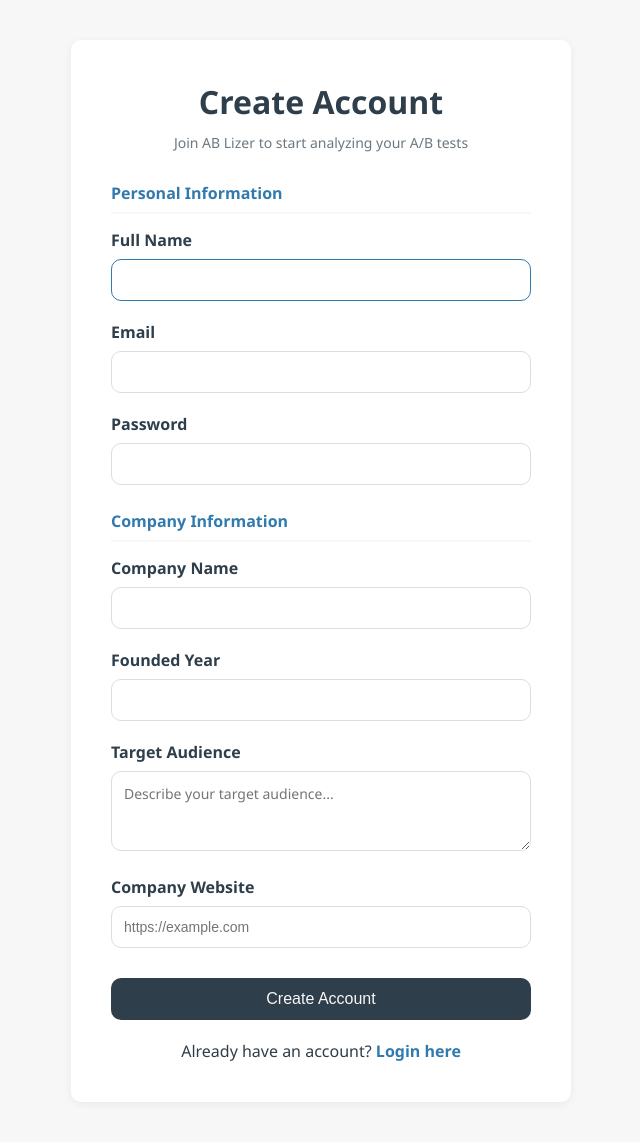
After one commit to henrikhorn106/ab-lizer, a Flask app: page /register in a window 1280 px wide. The commit adds this page. Shown: the whole page, without its empty margins (319-959 px from the left). Run offline with Flask 3, Linux system fonts and the light colour scheme.

Commit message:
Added login and registration

```diff
--- a/app.py
+++ b/app.py
@@ -13,11 +13,13 @@ a connected database for test storage, and an AI layer that turns data into acti
 """
 
 import os
+from functools import wraps
+from werkzeug.security import generate_password_hash, check_password_hash
 
-from flask import Flask, render_template, request, redirect, url_for, flash, jsonify
+from flask import Flask, render_template, request, redirect, url_for, flash, jsonify, session
 
 from data.db_manager import DBManager
-from data.models import db
+from data.models import db, users
 from routes.ai import generate_ai_recommendation, generate_ai_summary, generate_test_description
 from utils.utils import two_proportion_z_test, transform_test_data, calculate_increase_percent
 
@@ -26,10 +28,26 @@ app = Flask(__name__)
 basedir = os.path.abspath(os.path.dirname(__file__))
 app.config['SQLALCHEMY_DATABASE_URI'] = f"sqlite:///{os.path.join(basedir, 'data/database.db')}"
 app.config['SQLALCHEMY_TRACK_MODIFICATIONS'] = False
+app.config['SECRET_KEY'] = os.environ.get('SECRET_KEY', 'dev-secret-key-change-in-production')
 
 db.init_app(app)
 
 db_manager = DBManager()
+
+
+# =================================================================
+# AUTHENTICATION
+# =================================================================
+
+def login_required(f):
+    """Decorator to require login for protected routes"""
+    @wraps(f)
+    def decorated_function(*args, **kwargs):
+        if 'user_id' not in session:
+            flash('Please log in to access this page.', 'error')
+            return redirect(url_for('login'))
+        return f(*args, **kwargs)
+    return decorated_function
 
 
 # =================================================================
@@ -52,12 +70,92 @@ def get_initials(name):
 
 
 # =================================================================
+# LOGIN & REGISTRATION
+# =================================================================
+
+@app.route("/login", methods=["GET", "POST"])
+def login():
+    """Handle user login"""
+    if request.method == "POST":
+        email = request.form.get("email")
+        password = request.form.get("password")
+
+        # Get user by email
+        user = db.session.query(users).filter_by(email=email).first()
+
+        if user and user.password_hash and check_password_hash(user.password_hash, password):
+            # Login successful
+            session['user_id'] = user.id
+            session['user_name'] = user.name
+            flash('Login successful!', 'success')
+            return redirect(url_for('home_page'))
+        else:
+            flash('Invalid email or password', 'error')
+
+    return render_template("login.html")
+
+
+@app.route("/register", methods=["GET", "POST"])
+def register():
+    """Handle user registration"""
+    if request.method == "POST":
+        name = request.form.get("name")
+        email = request.form.get("email")
+        password = request.form.get("password")
+        company_name = request.form.get("company_name")
+        company_year = request.form.get("company_year")
+        company_audience = request.form.get("company_audience")
+        company_website = request.form.get("company_website")
+
+        # Check if user already exists
+        existing_user = db.session.query(users).filter_by(email=email).first()
+        if existing_user:
+            flash('Email already registered', 'error')
+            return redirect(url_for('register'))
+
+        # Create company first
+        company = db_manager.create_company(
+            name=company_name,
+            year=int(company_year),
+            audience=company_audience,
+            website=company_website
+        )
+
+        # Create user with hashed password
+        password_hash = generate_password_hash(password)
+
+        new_user = users(
+            name=name,
+            email=email,
+            password_hash=password_hash,
+            company_id=company.id
+        )
+        db.session.add(new_user)
+        db.session.commit()
+
+        flash('Registration successful! Please log in.', 'success')
+        return redirect(url_for('login'))
+
+    return render_template("register.html")
+
+
+@app.route("/logout")
+def logout():
+    """Handle user logout"""
+    session.clear()
+    flash('You have been logged out successfully.', 'success')
+    return redirect(url_for('login'))
+
+
+# =================================================================
 # INDEX
 # =================================================================
 
 @app.route("/")
+@login_required
 def home_page():
-    user = db_manager.get_user(1)
+    user_id = session.get('user_id')
+    user = db_manager.get_user(user_id)
 
     total_tests = len(db_manager.get_ab_tests(user.company_id))
     total_variants = db_manager.get_all_variants(user.company_id)
@@ -77,7 +175,11 @@ def home_page():
         report = None
 
     for variant in variants:
-        variant.conversion_rate = round(float(variant.conversions) / float(variant.impressions) * 100, 2)
+        # avoid division by zero
+        if variant.impressions:
+            variant.conversion_rate = round(float(variant.conversions) / float(variant.impressions) * 100, 2)
+        else:
+            variant.conversion_rate = 0.0
 
     return render_template("index.html",
                            user=user,
@@ -91,8 +193,10 @@ def home_page():
 
 
 @app.route("/home/<int:user_id>", methods=["POST"])
+@login_required
 def home_page_create_test(user_id):
-    company = db_manager.get_company(user_id)
+    user = db_manager.get_user(user_id)
+    company = db_manager.get_company(user.company_id)
 
     name = request.form.get("name")
     description = request.form.get("description")
@@ -104,6 +208,7 @@ def home_page_create_test(user_id):
 
 
 @app.route("/home/variants/<int:user_id>/<int:test_id>", methods=["POST"])
+@login_required
 def home_page_create_variant(user_id, test_id):
 
     # Create Variant A
@@ -132,7 +237,8 @@ def home_page_create_variant(user_id, test_id):
     # Transform data for AI
 
     # 1. Company data
-    company = db_manager.get_company(user_id)
+    user = db_manager.get_user(user_id)
+    company = db_manager.get_company(user.company_id)
     company_data = {
         "name": company.name,
         "audience": company.audience,
@@ -168,6 +274,7 @@ def home_page_create_variant(user_id, test_id):
 # =================================================================
 
 @app.route("/tests/<int:user_id>")
+@login_required
 def tests_page(user_id):
     user = db_manager.get_user(user_id)
     tests = db_manager.get_ab_tests(user.company_id)
@@ -183,8 +290,10 @@ def tests_page(user_id):
 
 
 @app.route("/tests/<int:user_id>", methods=["POST"])
+@login_required
 def tests_page_create_test(user_id):
-    company = db_manager.get_company(user_id)
+    user = db_manager.get_user(user_id)
+    company = db_manager.get_company(user.company_id)
 
     name = request.form.get("name")
     description = request.form.get("description")
@@ -196,6 +305,7 @@ def tests_page_create_test(user_id):
 
 
 @app.route("/tests/<int:user_id>/<int:test_id>", methods=["POST"])
+@login_required
 def tests_page_delete_test(user_id, test_id):
     db_manager.delete_ab_test(test_id)
 
@@ -203,6 +313,7 @@ def tests_page_delete_test(user_id, test_id):
 
 
 @app.route("/tests/variants/<int:user_id>/<int:test_id>", methods=["POST"])
+@login_required
 def tests_page_create_variant(user_id, test_id):
 
     # Create Variant A
@@ -227,6 +338,7 @@ def tests_page_create_variant(user_id, test_id):
 # =================================================================
 
 @app.route("/analysis/<int:user_id>/<int:test_id>")
+@login_required
 def analysis_page(user_id, test_id):
     user = db_manager.get_user(user_id)
     test = db_manager.get_test(test_id, user.company_id)
@@ -237,26 +349,31 @@ def analysis_page(user_id, test_id):
     variants_data = []
     if variants and len(variants) >= 2:
         for variant in variants:
+            # guard conversion rate computation
+            if variant.impressions:
+                conversion_rate = variant.conversions / variant.impressions
+            else:
+                conversion_rate = 0.0
             variants_data.append({
                 'id': variant.id,
                 'name': variant.name,
                 'impressions': variant.impressions,
                 'conversions': variant.conversions,
-                'conversion_rate': variant.conversion_rate
+                'conversion_rate': conversion_rate
             })
 
         # Calculate relative uplift and other metrics
         variant_a = variants[0]
         variant_b = variants[1]
 
-        # Calculate conversion rates as decimals
-        conv_rate_a = variant_a.conversions / variant_a.impressions
-        conv_rate_b = variant_b.conversions / variant_b.impressions
+        # Calculate conversion rates as decimals with zero-division guards
+        conv_rate_a = (variant_a.conversions / variant_a.impressions) if variant_a.impressions else 0.0
+        conv_rate_b = (variant_b.conversions / variant_b.impressions) if variant_b.impressions else 0.0
 
         # Calculate standard errors for normal distribution
         import math
-        std_error_a = math.sqrt((conv_rate_a * (1 - conv_rate_a)) / variant_a.impressions)
-        std_error_b = math.sqrt((conv_rate_b * (1 - conv_rate_b)) / variant_b.impressions)
+        std_error_a = math.sqrt((conv_rate_a * (1 - conv_rate_a)) / variant_a.impressions) if variant_a.impressions else 0.0
+        std_error_b = math.sqrt((conv_rate_b * (1 - conv_rate_b)) / variant_b.impressions) if variant_b.impressions else 0.0
 
         # Calculate 95% confidence intervals
         z_score_95 = 1.96
@@ -316,6 +433,7 @@ def analysis_page(user_id, test_id):
 # =================================================================
 
 @app.route("/edit/<int:user_id>/<int:test_id>")
+@login_required
 def edit_test_page(user_id, test_id):
     user = db_manager.get_user(user_id)
     test = db_manager.get_test(test_id, user.company_id)
@@ -326,6 +444,7 @@ def edit_test_page(user_id, test_id):
 
 
 @app.route("/edit/<int:user_id>/<int:test_id>", methods=["POST"])
+@login_required
 def edit_test_page_update_variant(user_id, test_id):
     # Update test
     name = request.form.get("name")
@@ -364,7 +483,8 @@ def edit_test_page_update_variant(user_id, test_id):
     # Transform data for AI
 
     # 1. Company data
-    company = db_manager.get_company(user_id)
+    user = db_manager.get_user(user_id)
+    company = db_manager.get_company(user.company_id)
     company_data = {
         "name": company.name,
         "audience": company.audience,
@@ -487,6 +607,7 @@ def generate_description_api():
 # =================================================================
 
 @app.route("/settings/<int:user_id>")
+@login_required
 def settings(user_id):
     user = db_manager.get_user(user_id)
     company = db_manager.get_company(user.company_id)
@@ -498,6 +619,7 @@ def settings(user_id):
 
 
 @app.route("/settings/<int:user_id>", methods=["POST"])
+@login_required
 def update_user(user_id):
     name = request.form.get("name")
     email = request.form.get("email")
@@ -507,6 +629,7 @@ def update_user(user_id):
 
 
 @app.route("/settings/<int:user_id>/<int:company_id>", methods=["POST"])
+@login_required
 def update_company(user_id ,company_id):
     name = request.form.get("company_name")
     year = request.form.get("year")
--- a/data/db_manager.py
+++ b/data/db_manager.py
@@ -46,14 +46,15 @@ class DBManager:
         db.session.add(user)
         db.session.commit()
 
-    def create_company(self, name, year, audience, url):
+    def create_company(self, name, year, audience, website):
         company = companies(
             name=name,
             year=year,
             audience=audience,
-            url=url)
+            website=website)
         db.session.add(company)
         db.session.commit()
+        return company
 
 
     # Read features
--- a/static/style.css
+++ b/static/style.css
@@ -87,11 +87,14 @@ a {
     height: 100%;
 }
 
-.container.navigation, h1 {
-    margin-bottom: 0;
+.container.navigation {
     display: flex;
     justify-content: space-between;
     align-items: center;
+}
+
+.container.navigation h1 {
+    margin-bottom: 0;
 }
 
 .logo {
--- a/templates/base.html
+++ b/templates/base.html
@@ -21,6 +21,9 @@
             </a>
             <a href="/settings/{{ user.id }}">
                 <div class="tab">Settings</div>
+            </a>
+            <a href="{{ url_for('logout') }}">
+                <div class="tab">Logout</div>
             </a>
         </div>
     </div>
--- a/templates/index.html
+++ b/templates/index.html
@@ -118,6 +118,7 @@
                 </div>
             </div>
 
+            {% if test and report %}
             <div class="card big">
                 <h2>AI Recommendation</h2>
                 <p>{{ report.summary }}</p>
@@ -126,6 +127,7 @@
                        class="btn">View Detailed Analysis</a>
                 </div>
             </div>
+            {% endif %}
         </div>
     </div>
 
--- /dev/null
+++ b/templates/register.html
@@ -0,0 +1,176 @@
+<!DOCTYPE html>
+<html lang="en">
+<head>
+    <meta charset="UTF-8">
+    <meta name="viewport" content="width=device-width, initial-scale=1.0">
+    <title>Register - AB Lizer</title>
+    <link rel="stylesheet" href="{{ url_for('static', filename='style.css') }}">
+    <style>
+        .auth-container {
+            display: flex;
+            justify-content: center;
+            align-items: center;
+            min-height: 100vh;
+            background: var(--secondary);
+            padding: 40px 20px;
+        }
+        .auth-card {
+            background: var(--bg);
+            padding: 40px;
+            border-radius: var(--radius);
+            box-shadow: var(--shadow);
+            width: 100%;
+            max-width: 500px;
+        }
+        .auth-card h1 {
+            text-align: center;
+            margin-bottom: 10px;
+            color: var(--primary);
+        }
+        .auth-card .subtitle {
+            text-align: center;
+            margin-bottom: 30px;
+            color: var(--primary);
+            opacity: 0.7;
+            font-size: 14px;
+        }
+        .auth-form .form-group {
+            margin-bottom: 20px;
+        }
+        .auth-form label {
+            display: block;
+            margin-bottom: 8px;
+            font-weight: 600;
+            color: var(--primary);
+        }
+        .auth-form input, .auth-form textarea {
+            width: 100%;
+            padding: 12px;
+            border: 1px solid #ddd;
+            border-radius: var(--radius);
+            font-size: 14px;
+        }
+        .auth-form input:focus, .auth-form textarea:focus {
+            outline: none;
+            border-color: var(--accent);
+        }
+        .auth-form textarea {
+            resize: vertical;
+            min-height: 80px;
+        }
+        .auth-form .btn {
+            width: 100%;
+            padding: 12px;
+            margin-top: 10px;
+        }
+        .auth-link {
+            text-align: center;
+            margin-top: 20px;
+            color: var(--primary);
+        }
+        .auth-link a {
+            color: var(--accent);
+            text-decoration: none;
+            font-weight: 600;
+        }
+        .auth-link a:hover {
+            text-decoration: underline;
+        }
+        .section-title {
+            font-size: 16px;
+            font-weight: 600;
+            color: var(--accent);
+            margin-top: 25px;
+            margin-bottom: 15px;
+            padding-bottom: 8px;
+            border-bottom: 2px solid var(--secondary);
+        }
+        .section-title:first-of-type {
+            margin-top: 0;
+        }
+        .flash-messages {
+            margin-bottom: 20px;
+        }
+        .flash {
+            padding: 12px;
+            border-radius: var(--radius);
+            margin-bottom: 10px;
+        }
+        .flash.success {
+            background: #d4edda;
+            color: #155724;
+            border: 1px solid #c3e6cb;
+        }
+        .flash.error {
+            background: #f8d7da;
+            color: #721c24;
+            border: 1px solid #f5c6cb;
+        }
+    </style>
+</head>
+<body>
+    <div class="auth-container">
+        <div class="auth-card">
+            <h1>Create Account</h1>
+            <p class="subtitle">Join AB Lizer to start analyzing your A/B tests</p>
+
+            {% with messages = get_flashed_messages(with_categories=true) %}
+                {% if messages %}
+                    <div class="flash-messages">
+                        {% for category, message in messages %}
+                            <div class="flash {{ category }}">{{ message }}</div>
+                        {% endfor %}
+                    </div>
+                {% endif %}
+            {% endwith %}
+
+            <form class="auth-form" method="POST" action="{{ url_for('register') }}">
+                <div class="section-title">Personal Information</div>
+
+                <div class="form-group">
+                    <label for="name">Full Name</label>
+                    <input type="text" id="name" name="name" required autofocus>
+                </div>
+
+                <div class="form-group">
+                    <label for="email">Email</label>
+                    <input type="email" id="email" name="email" required>
+                </div>
+
+                <div class="form-group">
+                    <label for="password">Password</label>
+                    <input type="password" id="password" name="password" required minlength="6">
+                </div>
+
+                <div class="section-title">Company Information</div>
+
+                <div class="form-group">
+                    <label for="company_name">Company Name</label>
+                    <input type="text" id="company_name" name="company_name" required>
+                </div>
+
+                <div class="form-group">
+                    <label for="company_year">Founded Year</label>
+                    <input type="number" id="company_year" name="company_year" required min="1900" max="2100">
+                </div>
+
+                <div class="form-group">
+                    <label for="company_audience">Target Audience</label>
+                    <textarea id="company_audience" name="company_audience" required placeholder="Describe your target audience..."></textarea>
+                </div>
+
+                <div class="form-group">
+                    <label for="company_website">Company Website</label>
+                    <input type="url" id="company_website" name="company_website" required placeholder="https://example.com">
+                </div>
+
+                <button type="submit" class="btn">Create Account</button>
+            </form>
+
+            <div class="auth-link">
+                Already have an account? <a href="{{ url_for('login') }}">Login here</a>
+            </div>
+        </div>
+    </div>
+</body>
+</html>
--- a/templates/tests.html
+++ b/templates/tests.html
@@ -54,7 +54,7 @@
                             <button class="btn" id="addVariantBtn">Add Variants</button>
                             <form action="{{ url_for('tests_page_delete_test', user_id=user.id, test_id=test.id) }}"
                                   class="inline-form" method="post">
-                                <button class="btn" onclick="return confirm('Delete this test?');" type="submit">
+                                <button class="btn btn-danger" onclick="return confirm('Delete this test?');" type="submit">
                                     Delete
                                 </button>
                             </form>
```
Also changed, not shown: data/models.py (+6 -1 lines), migrate_add_password.py (added, +73 -0 lines), templates/login.html (added, +122 -0 lines), data/database.db.
